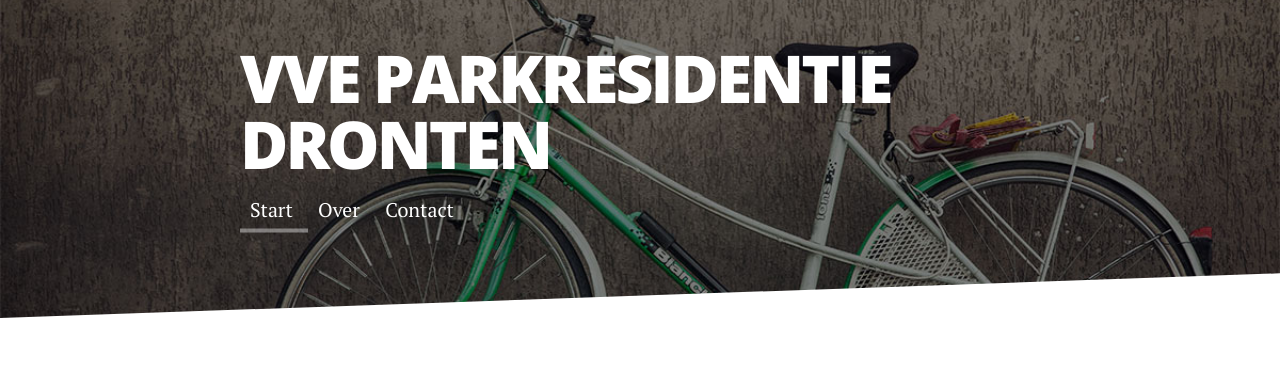
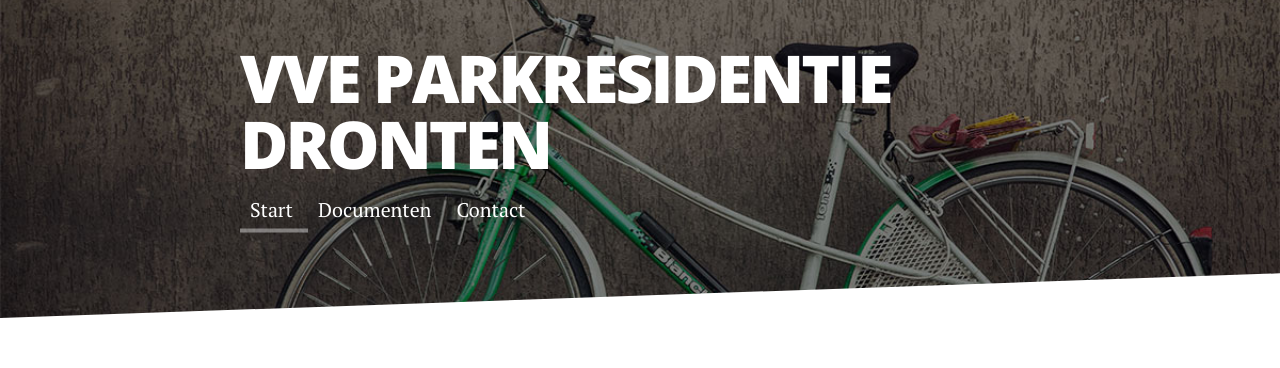
Before and after one commit to plamola/vve-parkresidentie, a Jekyll site: the page built from index.html, in a window 1280 px wide. Shown: the top 368 px of the page. Built offline with Jekyll 4.4.1, drawn with Linux system fonts in a browser that asks for light colours; nearby versions of some CDN libraries; the list of posts is cut into pages by our own code.

Commit message:
Restrcut

```diff
--- a/_config.yml
+++ b/_config.yml
@@ -14,7 +14,7 @@ paginate: 5
 navigation:
   - title: Start
     url: /index.html
-  - title: Over
-    url: /about
+  - title: Documenten
+    url: /documenten
   - title: Contact
     url: /contact
--- a/_includes/head.html
+++ b/_includes/head.html
@@ -35,28 +35,28 @@
       <meta content="{{ '/assets/img/touring.jpg' | prepend: site.url }}" property="og:image">
     {% endif %}
 
-    <!-- Twitter Cards -->
-    <meta name="twitter:card" content="summary">
-    <meta name="twitter:site" content="@{{ site.social.twitter }}">
-    <meta name="twitter:creator" content="@{{ site.social.twitter }}">
-    {% if page.title %}
-      <meta name="twitter:title" content="{{ page.title }}">
-    {% else %}
-      <meta name="twitter:title" content="{{ site.title }}">
-    {% endif %}
-    {% if page.url %}
-      <meta name="twitter:url" content="{{ site.url }}{{ page.url }}">
-    {% endif %}
-    {% if page.description %}
-      <meta name="twitter:description" content="{{ page.description }}">
-    {% else %}
-      <meta name="twitter:description" content="{{ site.description }}">
-    {% endif %}
-    {% if page.image %}
-      <meta name="twitter:image:src" content="{{ site.url }}/assets/img/{{ page.image }}">
-    {% else %}
-      <meta name="twitter:image:src" content="{{ '/assets/img/touring.jpg' | prepend: site.url }}">
-    {% endif %}
+<!--    &lt;!&ndash; Twitter Cards &ndash;&gt;-->
+<!--    <meta name="twitter:card" content="summary">-->
+<!--    <meta name="twitter:site" content="@{{ site.social.twitter }}">-->
+<!--    <meta name="twitter:creator" content="@{{ site.social.twitter }}">-->
+<!--    {% if page.title %}-->
+<!--      <meta name="twitter:title" content="{{ page.title }}">-->
+<!--    {% else %}-->
+<!--      <meta name="twitter:title" content="{{ site.title }}">-->
+<!--    {% endif %}-->
+<!--    {% if page.url %}-->
+<!--      <meta name="twitter:url" content="{{ site.url }}{{ page.url }}">-->
+<!--    {% endif %}-->
+<!--    {% if page.description %}-->
+<!--      <meta name="twitter:description" content="{{ page.description }}">-->
+<!--    {% else %}-->
+<!--      <meta name="twitter:description" content="{{ site.description }}">-->
+<!--    {% endif %}-->
+<!--    {% if page.image %}-->
+<!--      <meta name="twitter:image:src" content="{{ site.url }}/assets/img/{{ page.image }}">-->
+<!--    {% else %}-->
+<!--      <meta name="twitter:image:src" content="{{ '/assets/img/touring.jpg' | prepend: site.url }}">-->
+<!--    {% endif %}-->
 
 
     <!-- Favicon -->
--- a/index.html
+++ b/index.html
@@ -17,10 +17,10 @@
   <!-- Pagination links -->
   <div class="pagination">
     {% if paginator.previous_page %}
-      <a href="{{ paginator.previous_page_path | prepend: site.baseurl }}" class="previous button__outline">Newer Posts</a>
+      <a href="{{ paginator.previous_page_path | prepend: site.baseurl }}" class="previous button__outline">Nieuwere berichten</a>
     {% endif %}
     {% if paginator.next_page %}
-      <a href="{{ paginator.next_page_path | prepend: site.baseurl }}" class="next button__outline">Older Posts</a>
+      <a href="{{ paginator.next_page_path | prepend: site.baseurl }}" class="next button__outline">Oudere berichten</a>
     {% endif %}
   </div>
 </div>
```
Also changed, not shown: documenten.md (added, +24 -0 lines), berichten.md (renamed from articles.md).
